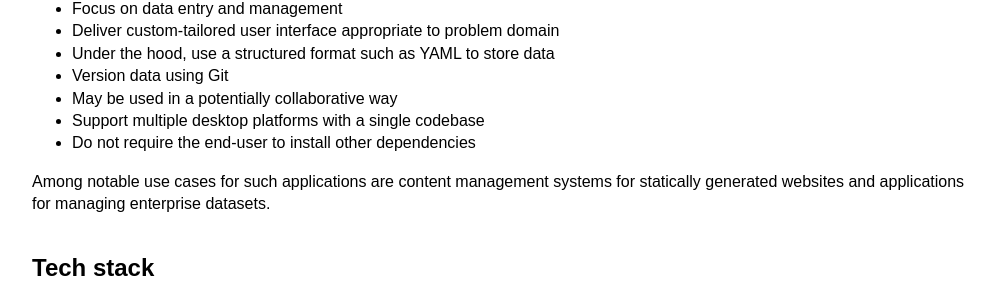
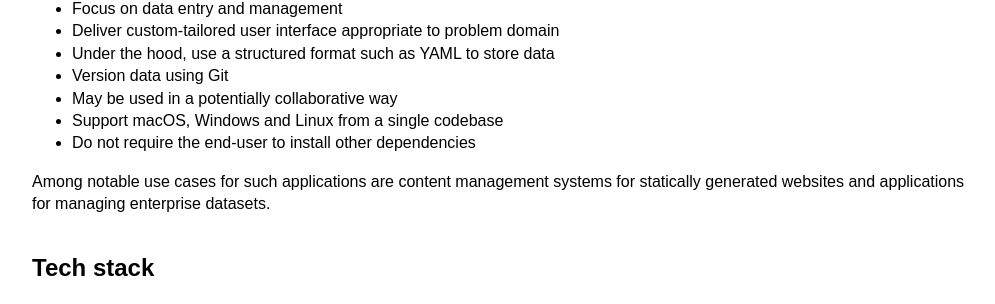
Before and after one commit to coulombjs/coulomb.github.io, a Jekyll site: the page built from index.html, in a window 1280 px wide. Shown: the part 152-456 px from the top of the page, without its empty margins (140-1135 px from the left). Built offline with Jekyll 4.4.1, drawn with Linux system fonts in a browser that asks for light colours.

Commit message:
Adjust copy

```diff
--- a/index.html
+++ b/index.html
@@ -14,7 +14,7 @@ layout: default
       <li>Under the hood, use a structured format such as YAML to store data
       <li>Version data using Git
       <li>May be used in a potentially collaborative way
-      <li>Support multiple desktop platforms with a single codebase
+      <li>Support macOS, Windows and Linux from a single codebase
       <li>Do not require the end-user to install other dependencies
     </ul>
 
```
